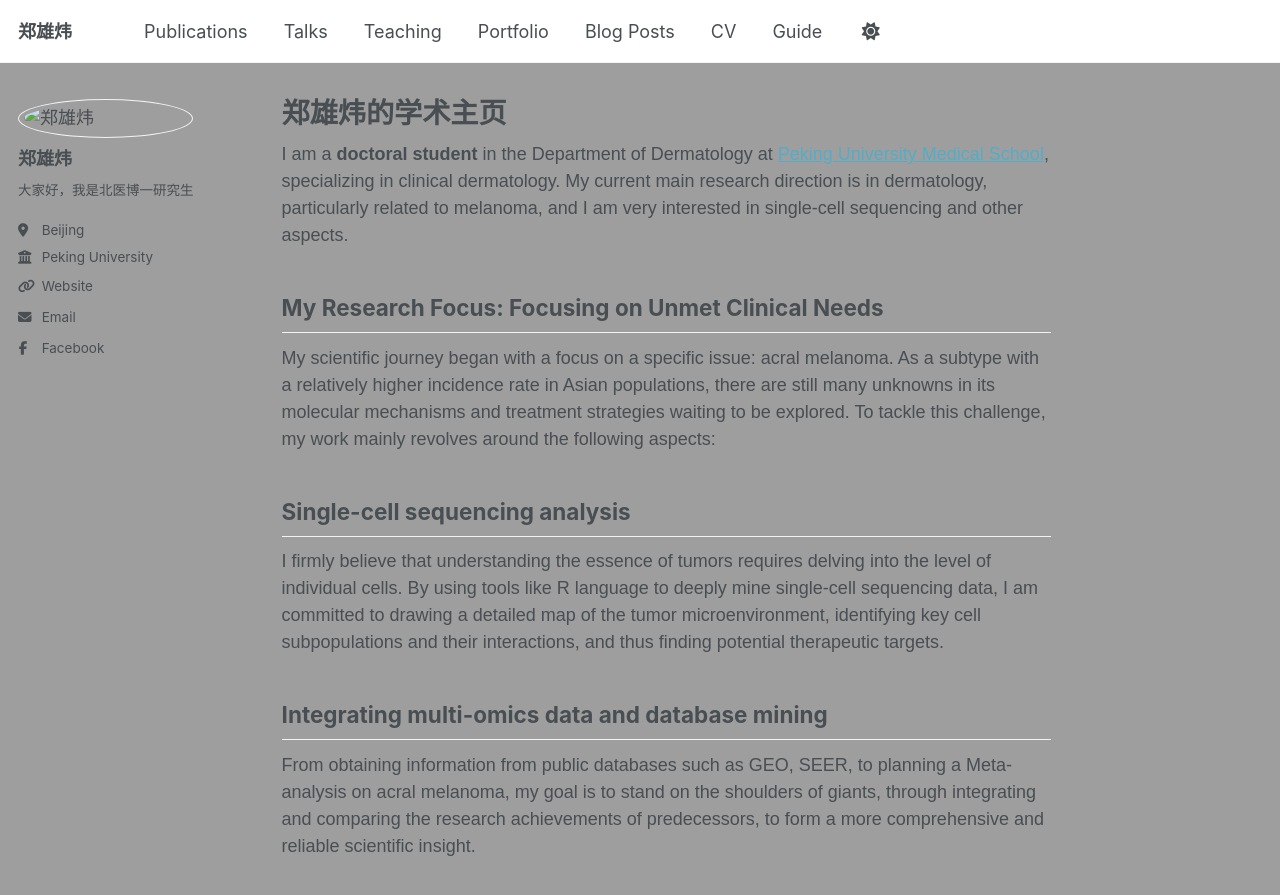
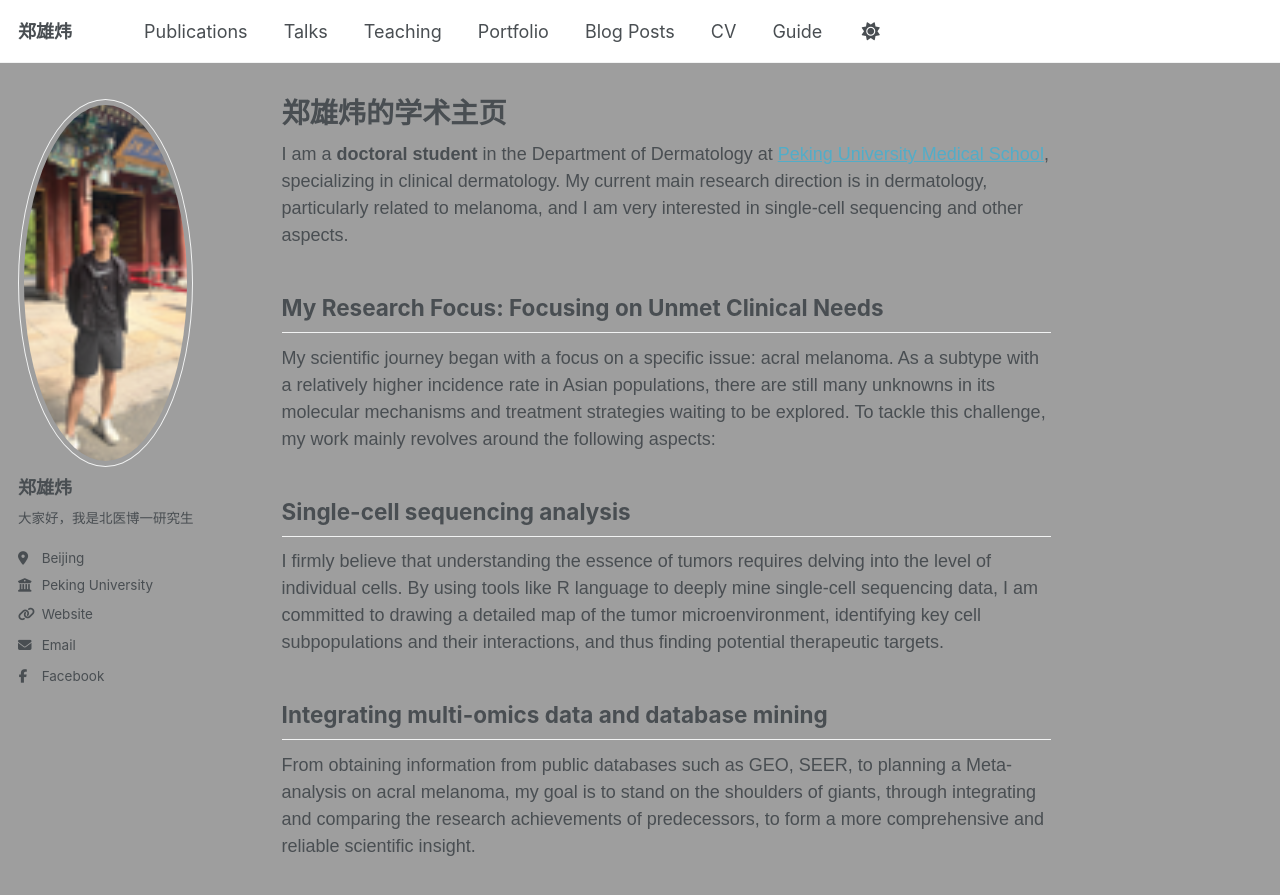
Before and after one commit to lrwynn714/lrwynn714.github.io, a Jekyll site: the page built from _pages/about.md, in a window 1280 px wide and 900 px high. Shown: the top 895 px of the window. Built offline with Jekyll 4.4.1, drawn with Linux system fonts in a browser that asks for light colours; some web fonts are replaced; a script that is not in the unit is left out.

Commit message:
Update _config.yml

```diff
--- a/_config.yml
+++ b/_config.yml
@@ -23,7 +23,7 @@ repository               : "academicpages/academicpages.github.io"
 #               Additional customization can be done by editing /_includes/author-profile.html
 author:
   # Biographic information
-  avatar           : "/images/IMG_1872 - PNG.png"
+  avatar           : "IMG_1872 - PNG.png"
   name             : "郑雄炜"
   pronouns         : # example: "she/her"
   bio              : "大家好，我是北医博一研究生"
```
